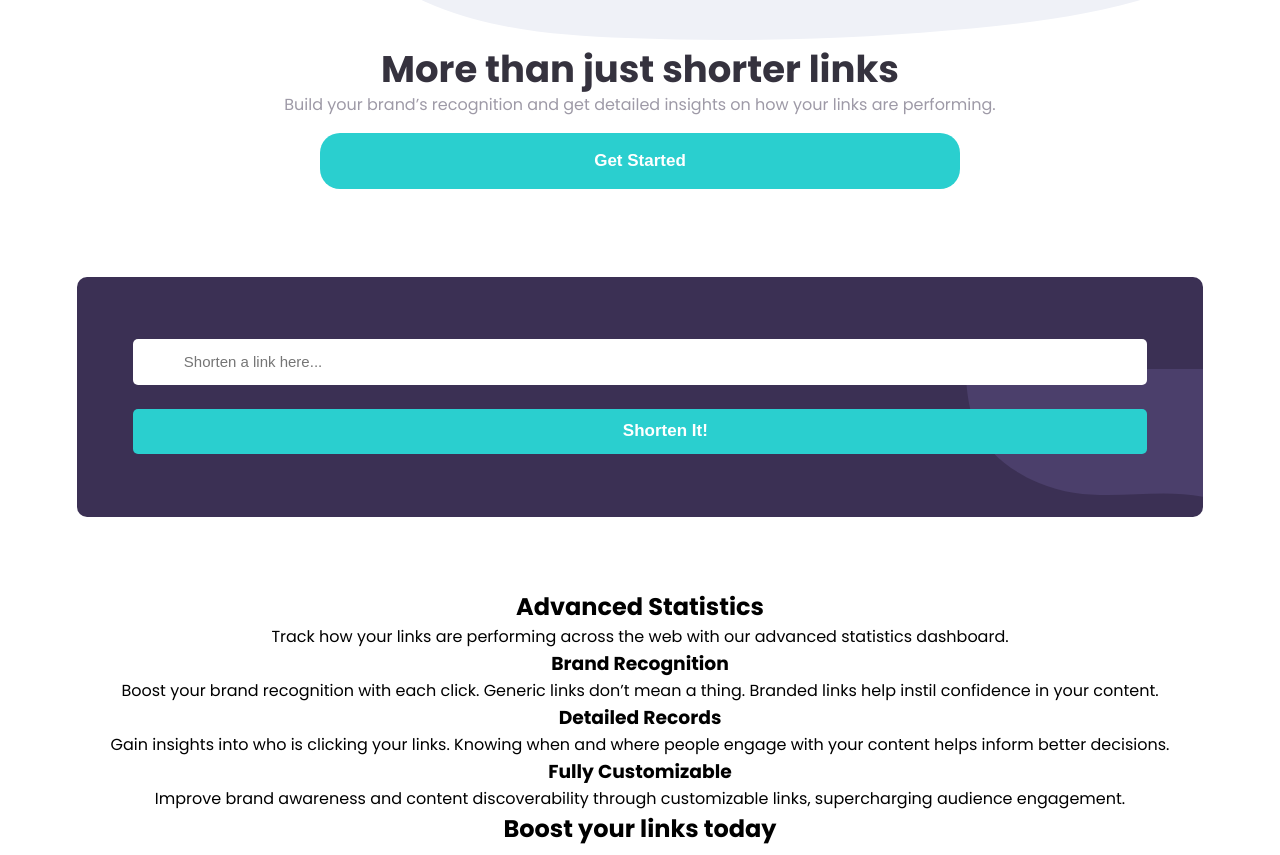
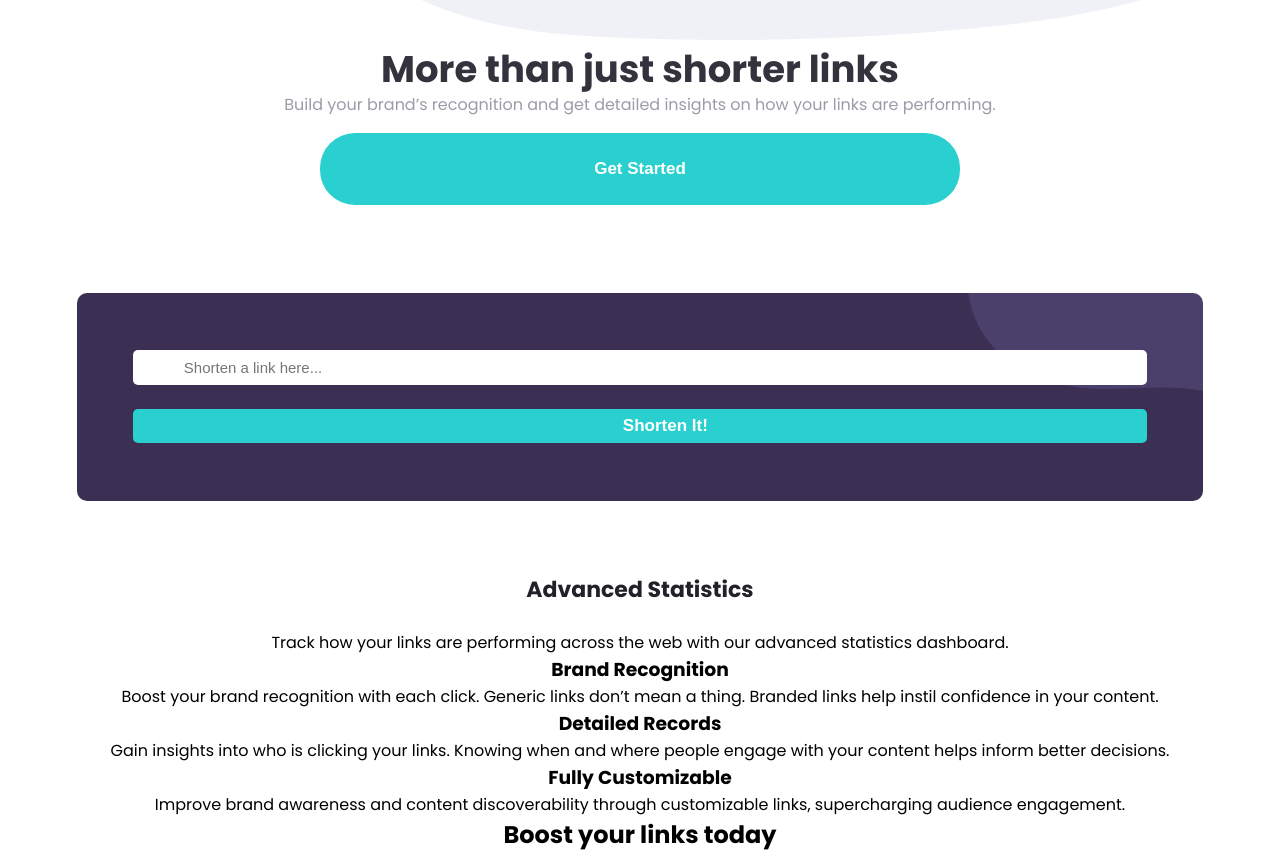
Before and after one commit to Fabiha517/URL-shortening-API-landing-page, a plain HTML site: page index.html in a window 1280 px wide. Shown: the part 1020-1875 px from the top of the page. Drawn offline with Linux system fonts and the light colour scheme; a web font is replaced by a local one.

Commit message:
fourth commit

```diff
--- a/style.css
+++ b/style.css
@@ -41,17 +41,17 @@ body {
   border: none;
   background-color: hsl(180, 66%, 49%);
   color: white;
-  height: 7vh;
+  height: 9vh;
   width: 50vw;
   margin-block: 2vh;
-  border-radius: 20px;
+  border-radius: 35px;
   font-size: 17px;
   font-weight: 900;
 }
 .inputBox {
   display: flex;
   flex-direction: column;
-  height: 30vh;
+  height: 26vh;
   gap: 3vh;
   padding: 5%;
   margin-block: 9vh;
@@ -59,7 +59,7 @@ body {
   justify-content: center;
   border-radius: 10px;
   background-image: url("images/bg-shorten-mobile.svg");
-  background-position: right 0px bottom 20px;
+  background-position: right 0px top -30px;
   background-repeat: no-repeat;
 }
 .inputBox > * {
@@ -77,6 +77,11 @@ body {
   font-size: 17px;
   font-weight: 900;
 }
+.statSection h2{
+  color: hsl(260, 8%, 14%);
+  margin-bottom: 3vh;
+  font-size: 22px;
+}
 @media (min-width: 600px) {
   .menu {
     position: static;
```
